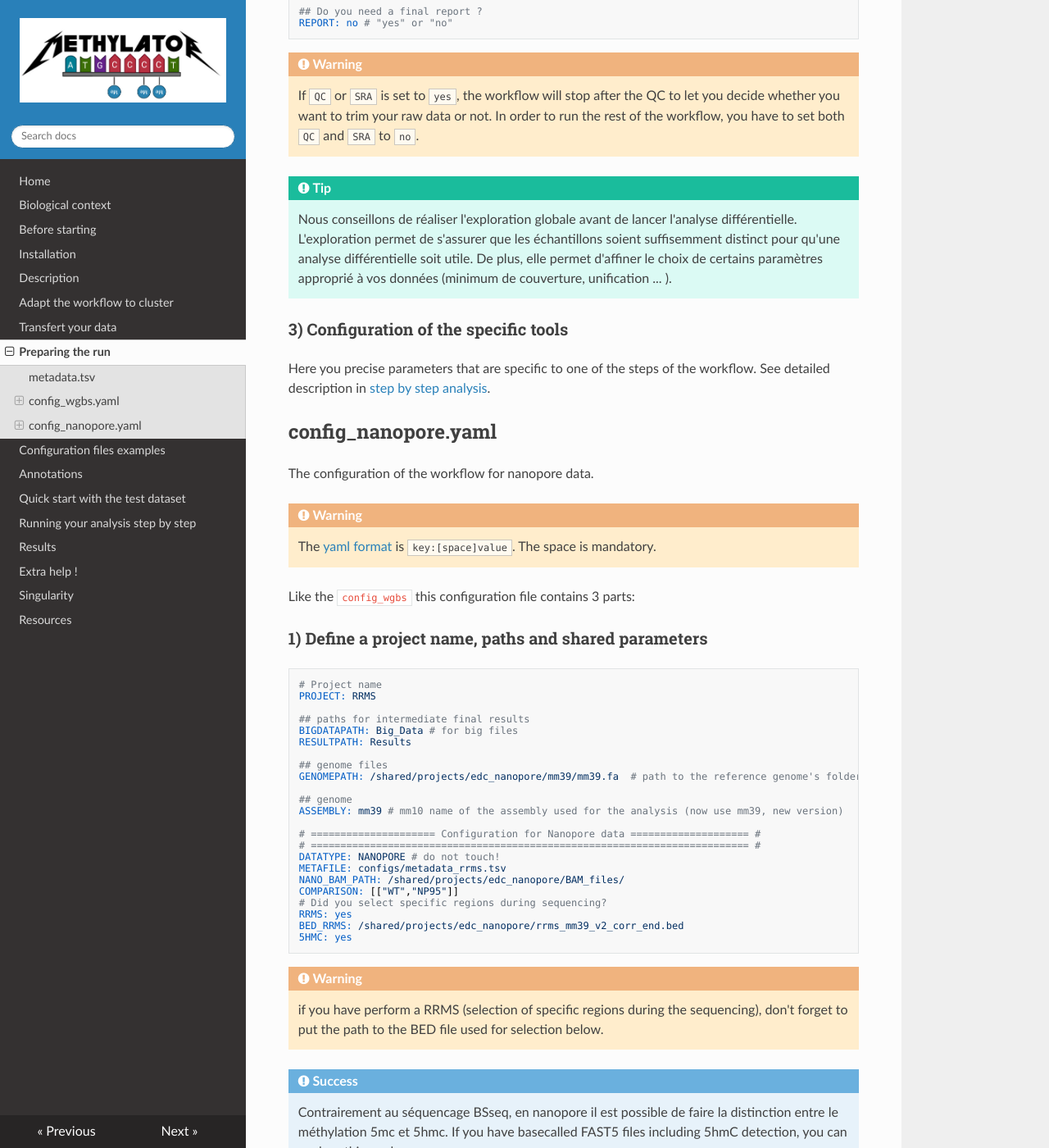
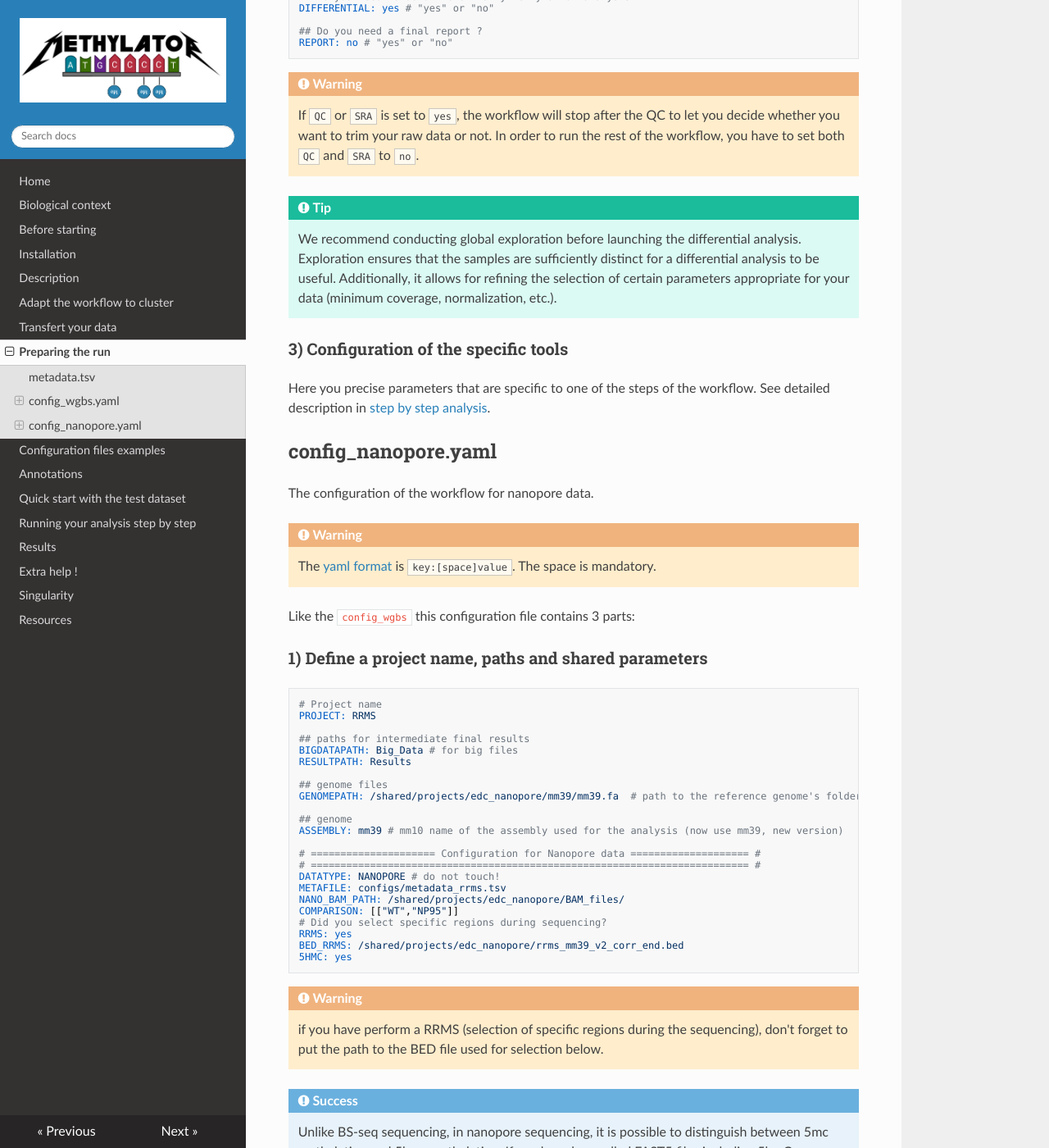
Before and after one commit to parisepigenetics/Methylator-Documentation, an MkDocs documentation site: the page built from docs/preparing_run.md, in a window 1280 px wide and 1400 px high, scrolled down 3447 px. Shown: the whole window at 82% size. Built offline with MkDocs 1.6.1, drawn with Linux system fonts in a browser that asks for light colours; nearby versions of some CDN libraries; some of the changed text lies outside the part shown.

Commit message:
Update preparing_run.md

````diff
--- a/docs/preparing_run.md
+++ b/docs/preparing_run.md
@@ -121,7 +121,7 @@ REPORT: no # "yes" or "no"
     If `QC` or `SRA` is set to `yes`, the workflow will stop after the QC to let you decide whether you want to trim your raw data or not. In order to run the rest of the workflow, you have to set both `QC` and `SRA` to `no`.
 
 !!! Tip
-    Nous conseillons de réaliser l'exploration globale avant de lancer l'analyse différentielle. L'exploration permet de s'assurer que les échantillons soient suffisemment distinct pour qu'une analyse différentielle soit utile. De plus, elle permet d'affiner le choix de certains paramètres approprié à vos données (minimum de couverture, unification ... ).
+    We recommend conducting global exploration before launching the differential analysis. Exploration ensures that the samples are sufficiently distinct for a differential analysis to be useful. Additionally, it allows for refining the selection of certain parameters appropriate for your data (minimum coverage, normalization, etc.).
 
 
 ### 3) Configuration of the specific tools
@@ -169,7 +169,7 @@ BED_RRMS: /shared/projects/edc_nanopore/rrms_mm39_v2_corr_end.bed
     if you have perform a RRMS (selection of specific regions during the sequencing), don't forget to put the path to the BED file used for selection below.
 
 !!! success
-    Contrairement au séquencage BSseq, en nanopore il est possible de faire la distinction entre le méthylation 5mc et 5hmc. If you have basecalled FAST5 files including 5hmC detection, you can explore this mark.
+    Unlike BS-seq sequencing, in nanopore sequencing, it is possible to distinguish between 5mc methylation and 5hmc methylation. If you have basecalled FAST5 files including 5hmC detection, you can explore this mark.
 
 ### 2) Steps of the workflow you want to run
 
@@ -184,7 +184,7 @@ EXPLORATION: yes # "yes" or "no"
 DIFFERENTIAL: yes # "yes" or "no"
 ```
 
-Avec les données nanopores les premièrs étapes du workflow ne sont pas nécessaire. Seule l'analyse statistique est commune au deux.
+With nanopore data, the initial steps of the workflow are not necessary. Only the statistical analysis is common to both methods.
 
 ### 3) Configuration of the specific tools
 
````
